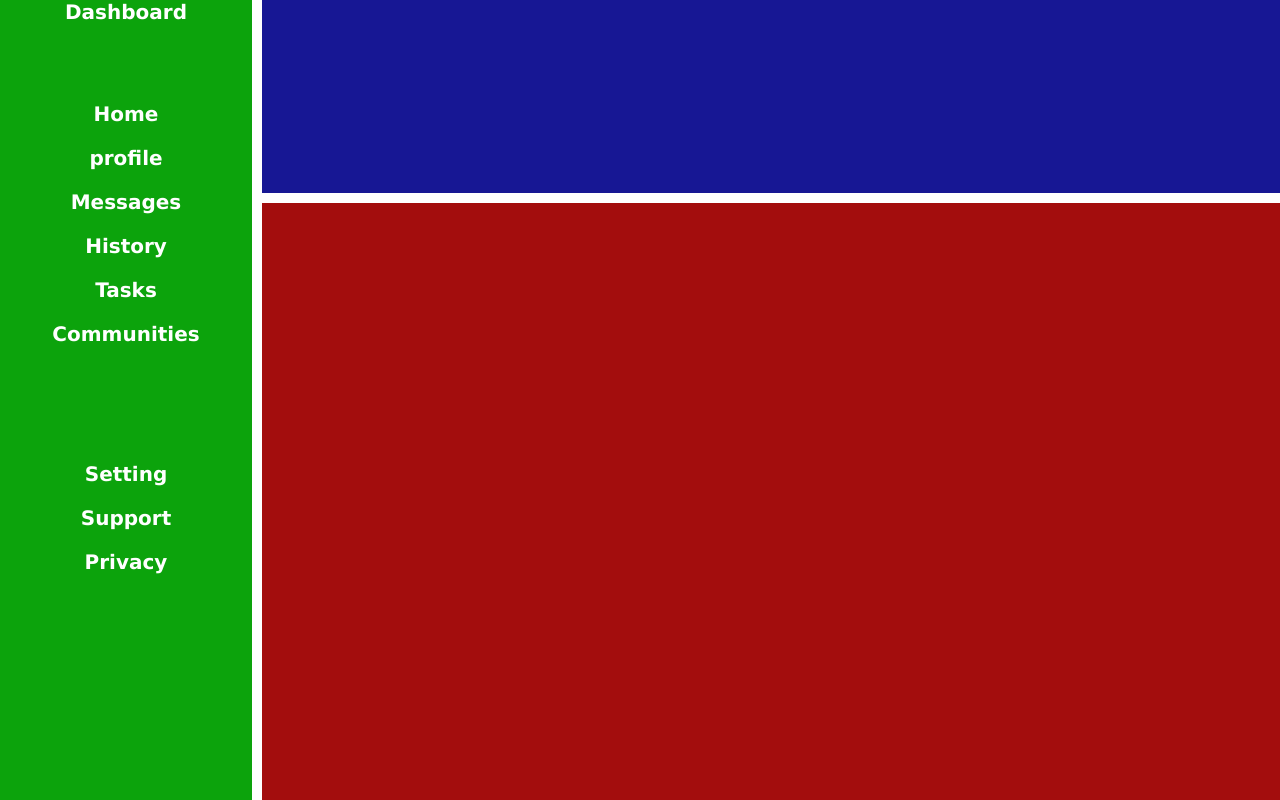
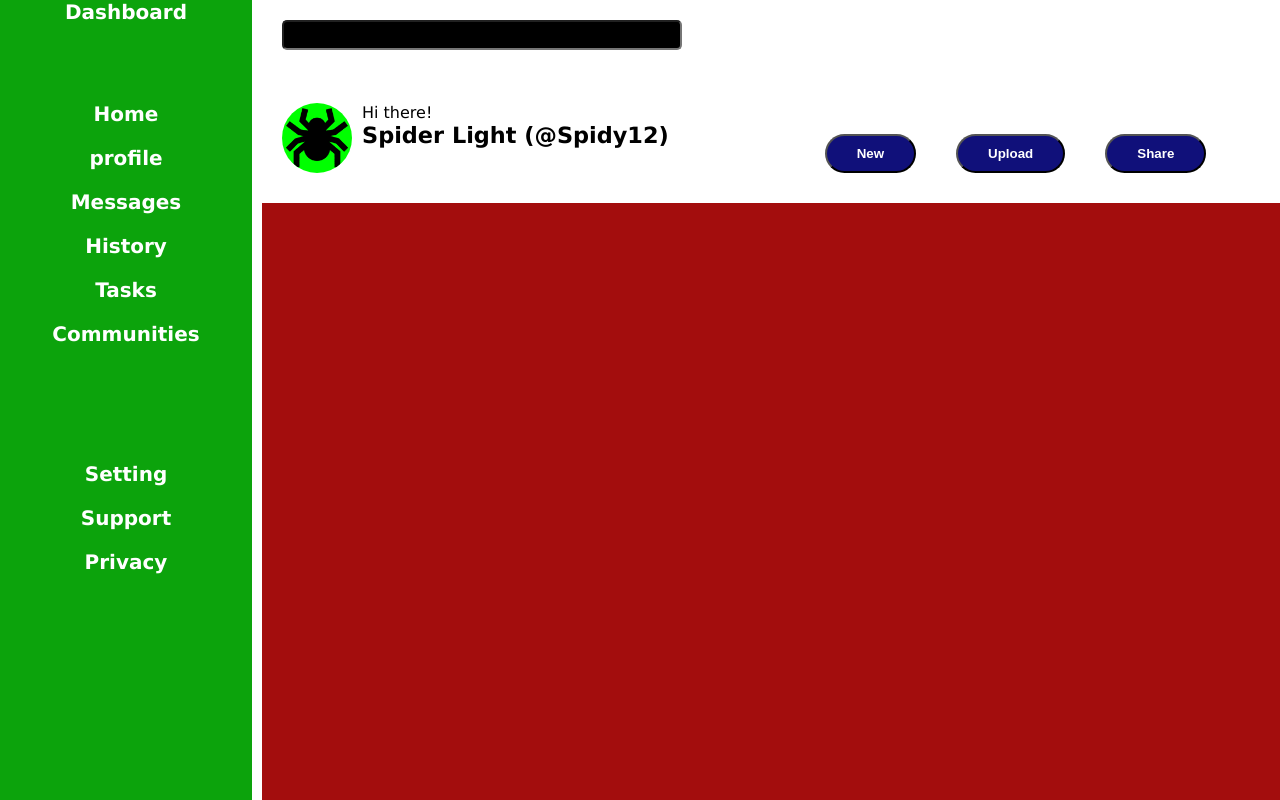
Before and after one commit to Spiderlight6/admin-dashboard, a plain HTML site: page index.html in a window 1280 px wide. Drawn offline with Linux system fonts and the light colour scheme.

Commit message:
modified:   index.html 	modified:   style.css Almost done with the header section

```diff
--- a/index.html
+++ b/index.html
@@ -9,8 +9,21 @@
 <body>
     <div id="container">
         <header>
+            <input type="text">
 
+            <div id="user-info">
+                <img src="spider.png" alt="Profile picture">
+                <div>
+                    <p>Hi there!</p>
+                    <h4>Spider Light (@Spidy12)</h4>
+                </div>
+            </div>
 
+            <div id="buttons">
+                <button>New</button>
+                <button>Upload</button>
+                <button>Share</button>
+            </div>
         </header>
 
         <sidebar>
--- a/style.css
+++ b/style.css
@@ -14,12 +14,59 @@ body{
     grid-template-rows: repeat(4, 1fr);
     height: 100vh;
 }
+
 header{
-    background: rgb(23, 23, 148);
+    padding: 20px;
+    display: grid;
+    grid-template-columns: repeat(2, 1fr);
+    background: #fff;
     grid-column: 2/4;
     grid-row: 1/1;
+    grid-row-gap: 10px;
+}
+#user-info{
+    display: flex;
+    gap: 10px;
+    grid-column: 1/2;
+    grid-row: 2/3;
+    align-self: end;
+    justify-self: start;
+}
+#buttons{
+    display: flex;
+    gap: 40px;
+    align-self: self-end;
+    justify-self: center;
+    grid-row: 2/3;
+    grid-column: 2/3;
 }
 
+header button{
+    border-radius: 20px;
+    padding: 10px;
+    color: #fff;
+    background-color: rgb(16, 16, 122);
+    padding: 10px 30px;
+    font-weight: bolder;
+    cursor: pointer;
+}
+input{
+    background: #000;
+    width: 400px;
+    height: 30px;
+    border-radius: 5px;
+    color: #fff;
+}
+
+img{
+    height: 70px;
+    width: 70px;
+    border-radius: 50%;
+    background-color: lime;
+}
+header h4{
+    font-size: 1.4rem;
+}
 sidebar{
     display: flex;
     gap: 20px;
@@ -29,6 +76,7 @@ sidebar{
     grid-row: 1/5;
     text-align: center;
 }
+
 sidebar *{
     color: #fff;
     text-decoration: none;
```
